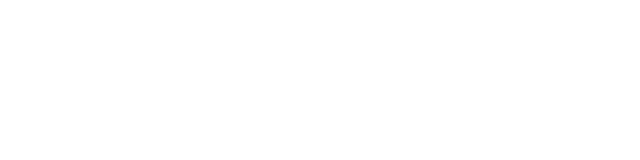
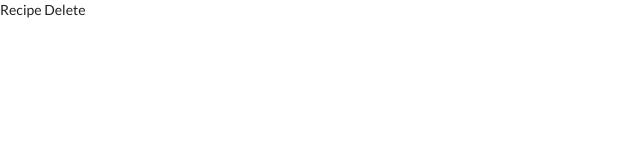
Before and after one commit to tengen14/Recipe-Box, a React (Create React App) app in the folder client/: page /recipes/delete/1 in a window 1280 px wide. Shown: the top 160 px of the page, without its empty margins (0-640 px from the left). Built offline with nearby package versions, Linux system fonts and the light colour scheme.

Commit message:
Create RecipeDelete.js component, add 'delete' route, add delete button

```diff
--- a/client/src/components/App.js
+++ b/client/src/components/App.js
@@ -3,6 +3,7 @@
 import RecipeIndex from "./recipes/RecipeIndex";
 import RecipeCreate from "./recipes/RecipeCreate";
 import RecipeEdit from "./recipes/RecipeEdit";
+import RecipeDelete from "./recipes/RecipeDelete";
 import history from "../history";
 import "../index.css";
 
@@ -15,6 +16,7 @@
             <Route exact path="/" component={RecipeIndex} />
             <Route exact path="/recipes/new" component={RecipeCreate} />
             <Route exact path="/recipes/edit/:id" component={RecipeEdit} />
+            <Route exact path="/recipes/delete/:id" component={RecipeDelete} />
             <Route exact path="/recipes/:id" component={RecipeIndex} />
           </Switch>
         </Router>
--- /dev/null
+++ b/client/src/components/recipes/RecipeDelete.js
@@ -0,0 +1,8 @@
+import React from 'react';
+import history from '../../history';
+
+const RecipeDelete = () => {
+    return <div>Recipe Delete</div>;
+}
+
+export default RecipeDelete;
--- a/client/src/components/recipes/RecipeIndex/RecipeShow.js
+++ b/client/src/components/recipes/RecipeIndex/RecipeShow.js
@@ -46,6 +46,9 @@
             <Link to={`/recipes/edit/${this.props.selectedRecipe.id}`}>
               <i className="fas fa-edit"></i>
             </Link>
+            <Link to={`/recipes/delete/${this.props.selectedRecipe.id}`}>
+              <i className="far fa-trash-alt"></i>
+            </Link>
           </div>
           <div id="recipe-body">
             <ul>{this.listIngredients()}</ul>
```
